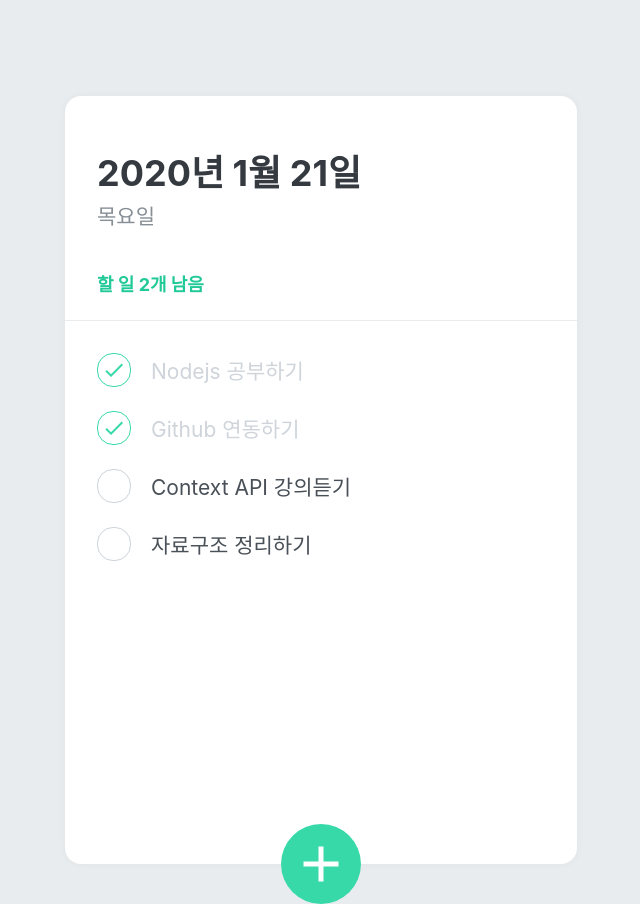
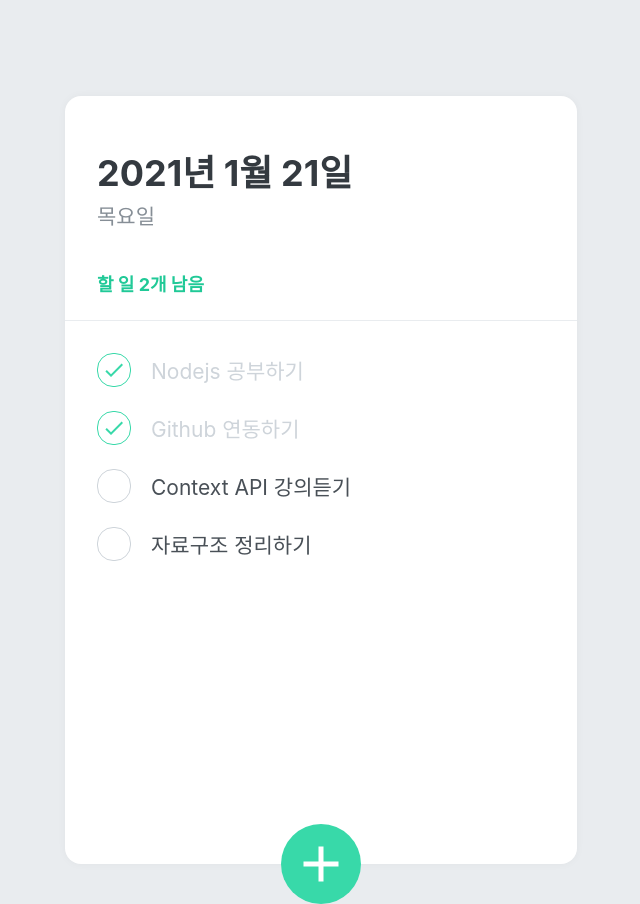
Before and after one commit to lwnh/Node_todolist, a React (Create React App) app: page / in a window 1280 px wide. Shown: the whole page, without its empty margins (319-959 px from the left). Built offline with nearby package versions, Linux system fonts and the light colour scheme.

Commit message:
TodoHead 기능 구현
- 남은 할 일 갯수
- 날짜 및 시간

```diff
--- a/src/TodoContext.js
+++ b/src/TodoContext.js
@@ -1,4 +1,4 @@
-import React, { useReducer, createContext, useContext, useRef } from 'react'
+import React, { useReducer, createContext, useContext, useRef } from 'react';
 
 const initialTodos = [
     {
@@ -57,7 +57,7 @@
     );
 }
 
-export function useTodoSate() {
+export function useTodoState() {
     const context = useContext(TodoStateContext);
     if (!context) {
         throw new Error('Cannot find TodoProvider');
--- a/src/components/TodoHead.js
+++ b/src/components/TodoHead.js
@@ -1,5 +1,6 @@
-import React from 'react'
+import React from 'react';
 import styled from 'styled-components';
+import { useTodoState } from '../TodoContext';
 
 const TodoHeadBlock = styled.div`
   padding-top: 48px;
@@ -26,11 +27,22 @@
 `;
 
 function TodoHead() {
+  const todos = useTodoState();
+  const undoneTasks = todos.filter(todo => !todo.done);
+
+  const today = new Date();
+  const dateString = today.toLocaleDateString('ko-KR', {
+    year: 'numeric',
+    month: 'long',
+    day: 'numeric'
+  });
+  const dayName = today.toLocaleDateString('ko-KR', { weekday: 'long' });
+
     return (
         <TodoHeadBlock>
-            <h1>2020년 1월 21일</h1>
-            <div className="day">목요일</div>
-            <div className="tasks-left">할 일 2개 남음</div>
+            <h1>{dateString}</h1>
+            <div className="day">{dayName}</div>
+            <div className="tasks-left">할 일 {undoneTasks.length}개 남음</div>
         </TodoHeadBlock>
     )
 }
```
